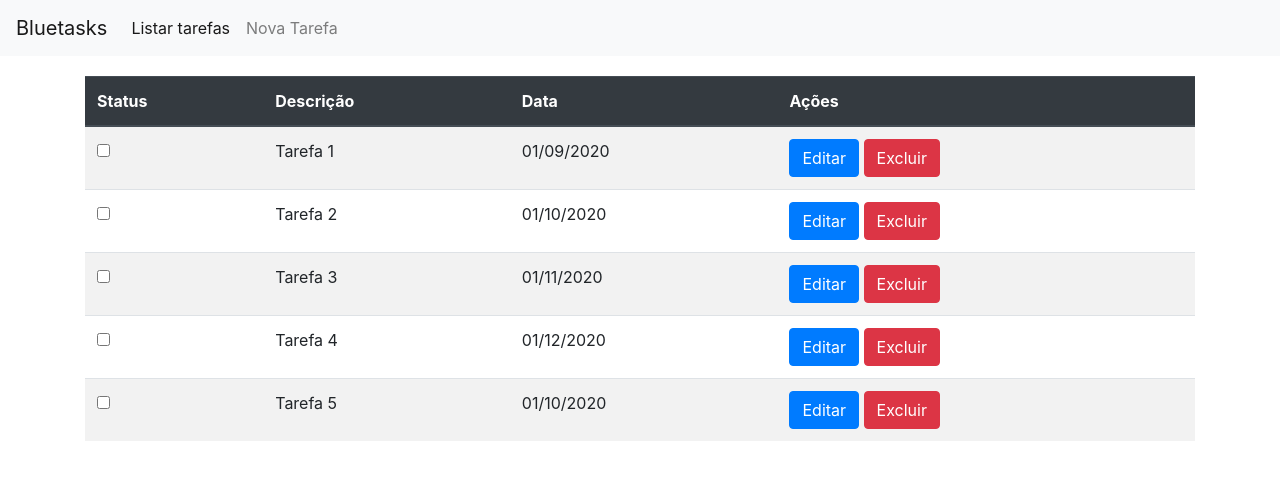
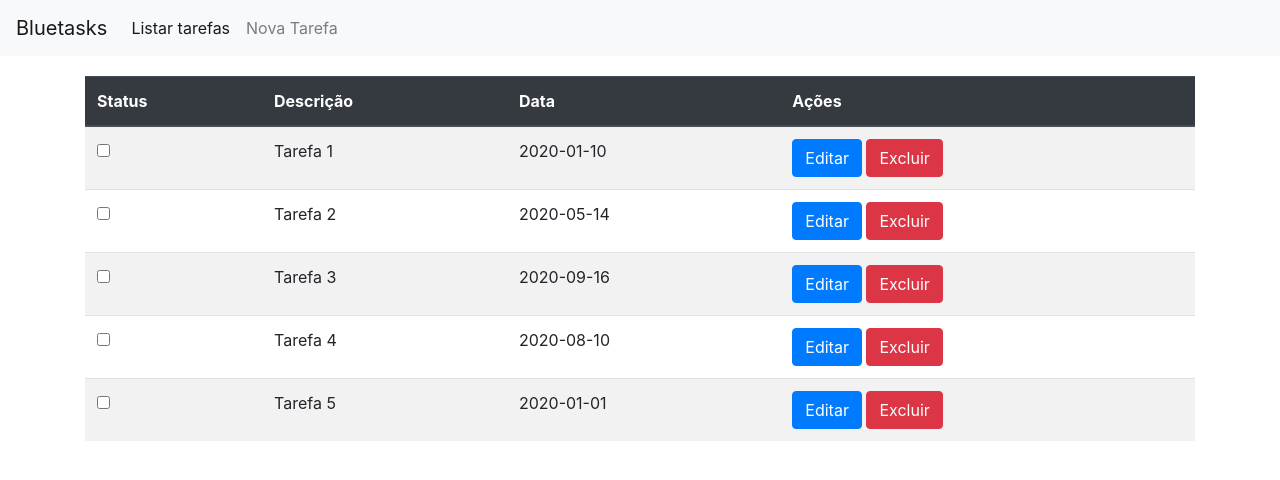
Before and after one commit to lucasengcomp/bluetasks, a React (Create React App) app in the folder bluetasks-frontend/bluetasks-frontend/: page / in a window 1280 px wide. Shown: the top 480 px of the page. Built offline with nearby package versions, Linux system fonts and the light colour scheme.

Commit message:
Carregando informação nos campos para edição de registros

```diff
--- a/bluetasks-frontend/bluetasks-frontend/src/App.js
+++ b/bluetasks-frontend/bluetasks-frontend/src/App.js
@@ -12,6 +12,7 @@ function App() {
         <div className="container" style={{ marginTop: 20 }}>
           <Switch>
             <Route path="/form" component={TaskForm} />
+            <Route path="/form/:id" component={TaskForm} />
             <Route path="/" component={TaskListTable} />
             <TaskListTable />
           </Switch>
--- a/bluetasks-frontend/bluetasks-frontend/src/components/TaskForm.js
+++ b/bluetasks-frontend/bluetasks-frontend/src/components/TaskForm.js
@@ -17,6 +17,14 @@ class TaskForm extends Component {
 
     this.onSubmitHandler = this.onSubmitHandler.bind(this);
     this.onInputChangeHandler = this.onInputChangeHandler.bind(this);
+  }
+
+  componentDidMount() {
+    const editId = this.props.match.params.id;
+    if (editId) {
+      const task = TaskService.load(~~editId);
+      this.setState({ task: task });
+    }
   }
 
   onSubmitHandler(event) {
@@ -49,6 +57,7 @@ class TaskForm extends Component {
               type="text"
               className="form-control"
               name="description"
+              value={this.state.task.description}
               placeholder="Digite a descrição"
               onChange={this.onInputChangeHandler}
             />
@@ -59,6 +68,7 @@ class TaskForm extends Component {
               type="date"
               className="form-control"
               name="whenToDo"
+              value={this.state.task.whenToDo}
               placeholder="Informe a data"
               onChange={this.onInputChangeHandler}
             />
--- a/bluetasks-frontend/bluetasks-frontend/src/components/TaskListTable.js
+++ b/bluetasks-frontend/bluetasks-frontend/src/components/TaskListTable.js
@@ -2,6 +2,7 @@ import React, { Component } from "react";
 import TaskService from "../service/TaskService";
 import { ToastContainer, toast } from "react-toastify";
 import "react-toastify/dist/ReactToastify.css";
+import { Redirect } from "react-router-dom";
 
 class TaskListTable extends Component {
   constructor(props) {
@@ -9,6 +10,7 @@ class TaskListTable extends Component {
 
     this.state = {
       tasks: [],
+      editId: 0,
     };
     this.onDeleteHandler = this.onDeleteHandler.bind(this);
     this.onStatusChangeHandler = this.onStatusChangeHandler.bind(this);
@@ -34,7 +36,7 @@ class TaskListTable extends Component {
   }
 
   onEditHandler(id) {
-    alert("editando..." + id);
+    this.setState({ editId: id });
   }
 
   onStatusChangeHandler(task) {
@@ -44,6 +46,9 @@ class TaskListTable extends Component {
   }
 
   render() {
+    if (this.state.editId > 0) {
+      return <Redirect to={`/form/${this.state.editId}`} />;
+    }
     return (
       <>
         <table className="table table-striped">
@@ -96,7 +101,7 @@ const TableBody = (props) => {
               type="button"
               className="btn btn-primary"
               value="Editar"
-              onClick={() => props.onEditHandler(task.id)}
+              onClick={() => props.onEdit(task.id)}
             />
             &nbsp;
             <input
--- a/bluetasks-frontend/bluetasks-frontend/src/service/TaskService.js
+++ b/bluetasks-frontend/bluetasks-frontend/src/service/TaskService.js
@@ -1,11 +1,11 @@
 class TaskService {
   constructor() {
     this.tasks = [
-      { id: 1, description: "Tarefa 1", whenToDo: "01/09/2020", done: false },
-      { id: 2, description: "Tarefa 2", whenToDo: "01/10/2020", done: false },
-      { id: 3, description: "Tarefa 3", whenToDo: "01/11/2020", done: false },
-      { id: 4, description: "Tarefa 4", whenToDo: "01/12/2020", done: false },
-      { id: 5, description: "Tarefa 5", whenToDo: "01/10/2020", done: false },
+      { id: 1, description: "Tarefa 1", whenToDo: "2020-01-10", done: false },
+      { id: 2, description: "Tarefa 2", whenToDo: "2020-05-14", done: false },
+      { id: 3, description: "Tarefa 3", whenToDo: "2020-09-16", done: false },
+      { id: 4, description: "Tarefa 4", whenToDo: "2020-08-10", done: false },
+      { id: 5, description: "Tarefa 5", whenToDo: "2020-01-01", done: false },
     ];
   }
 
@@ -19,13 +19,17 @@ class TaskService {
 
   save(task) {
     if (task.id !== 0) {
-      this.tasks.map((t) => (task.id !== t.id ? t : task));
+      this.tasks = this.tasks.map((t) => (task.id !== t.id ? t : task));
     } else {
       const taskId = Math.max(...this.tasks.map((t) => t.id));
       task.id = taskId;
       this.tasks.push(task);
     }
   }
+
+  load(id) {
+    return this.tasks.filter(t => t.id === id)[0];
+  }
 }
 
 export default new TaskService();
```
